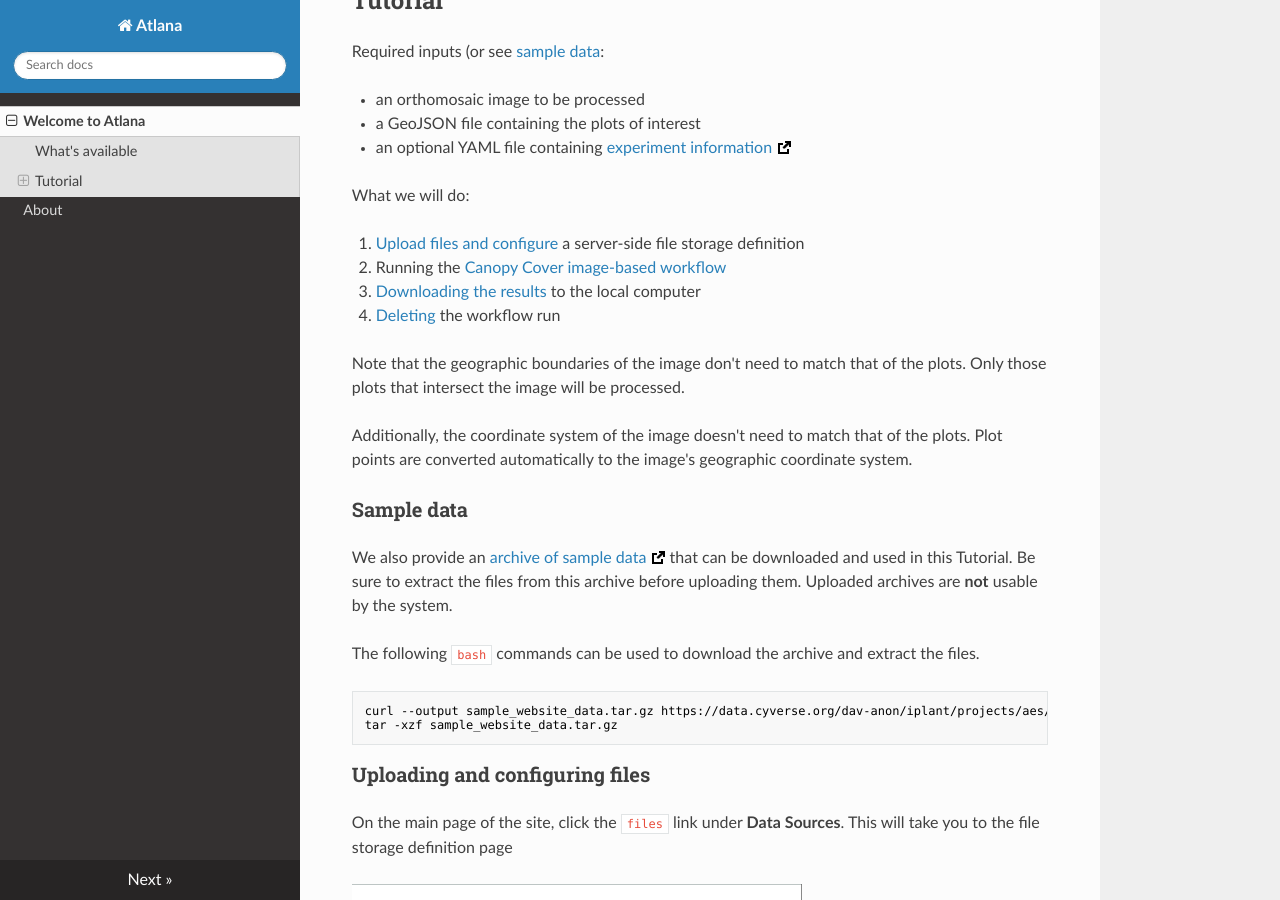
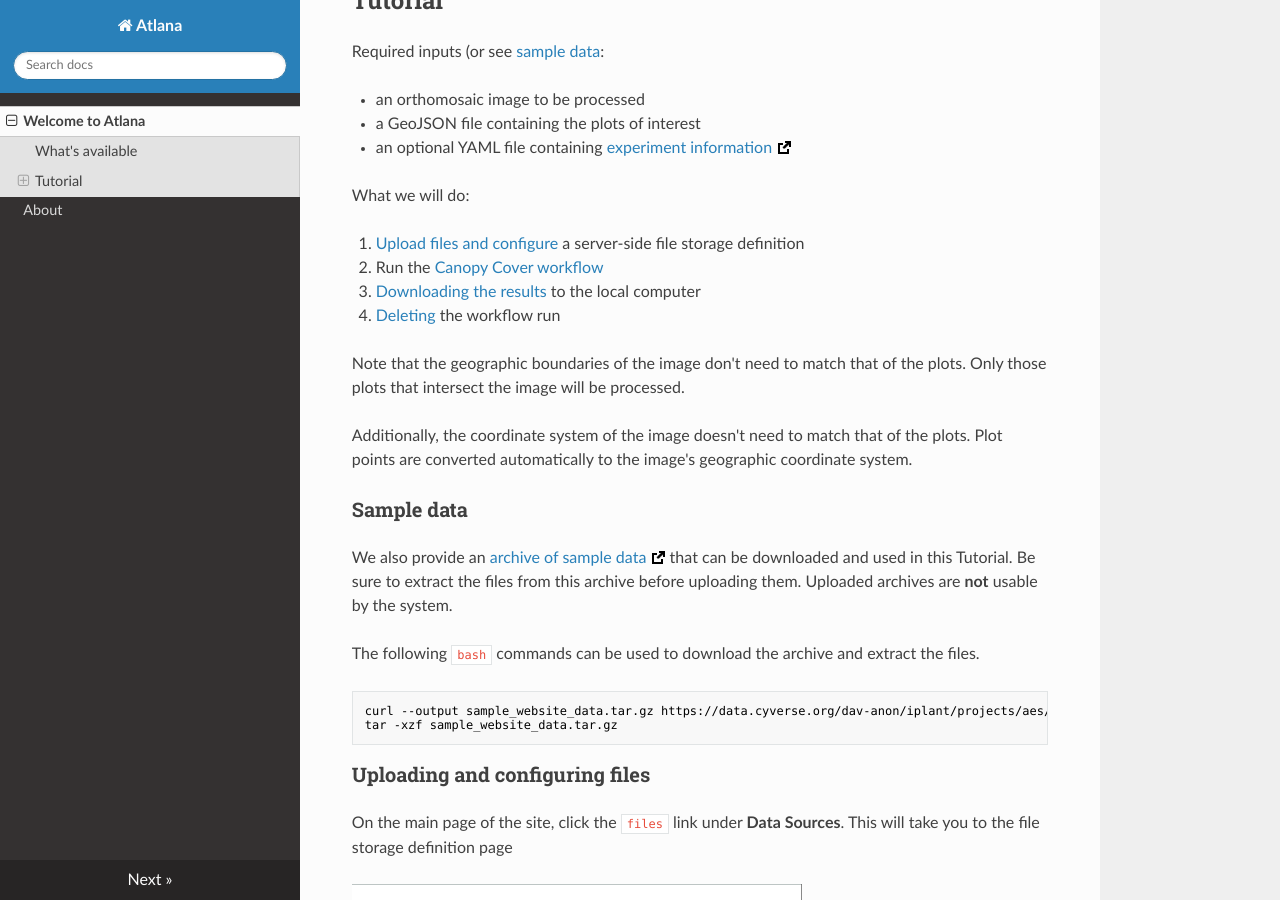
Before and after one commit to AgPipeline/Atlana, an MkDocs documentation site: the page built from docs/index.md, in a window 1280 px wide and 900 px high, scrolled down 592 px. Built offline with MkDocs 1.6.1, drawn with Linux system fonts in a browser that asks for light colours; nearby versions of some CDN libraries.

Commit message:
Update docs/index.md
Co-authored-by: David LeBauer <dlebauer@arizona.edu>

```diff
--- a/docs/index.md
+++ b/docs/index.md
@@ -27,7 +27,7 @@
 What we will do:
 
 1. [Upload files and configure](#uploading-and-configuring-files) a server-side file storage definition
-2. Running the [Canopy Cover image-based workflow](#running-a-workflow)
+2. Run the [Canopy Cover workflow](#running-a-workflow)
 3. [Downloading the results](#downloading-the-results) to the local computer
 4. [Deleting](#delete-workflow-run) the workflow run
 
```
